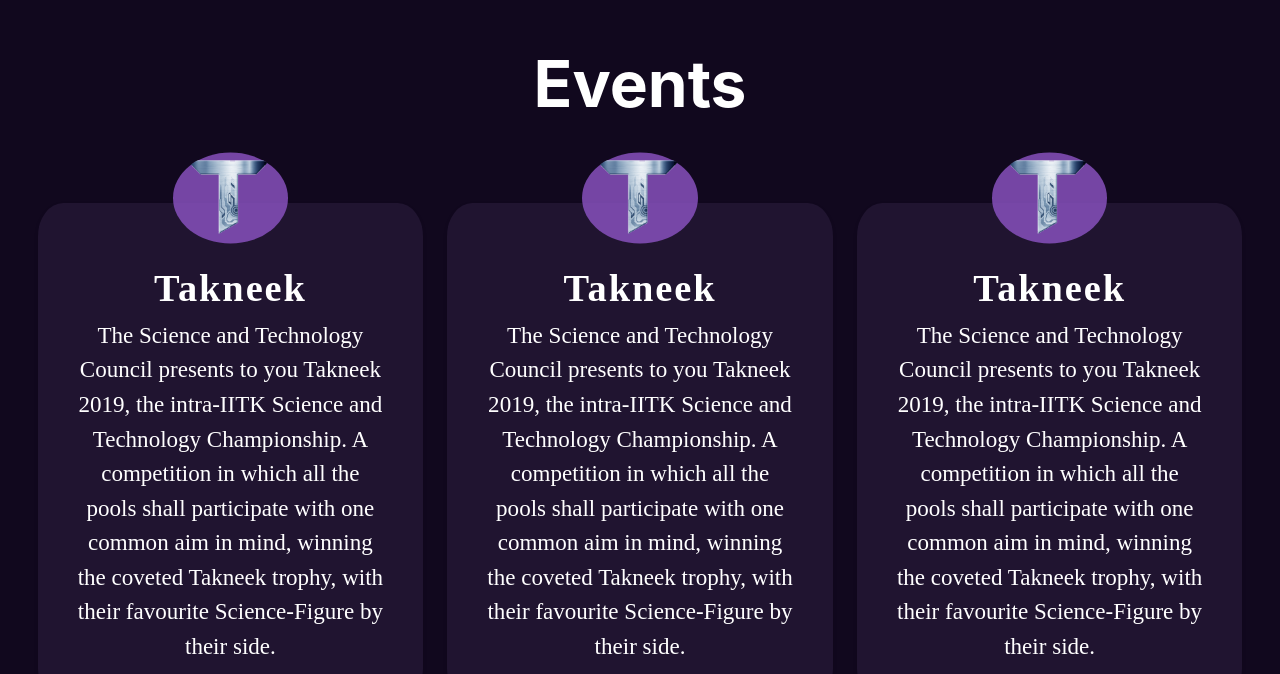
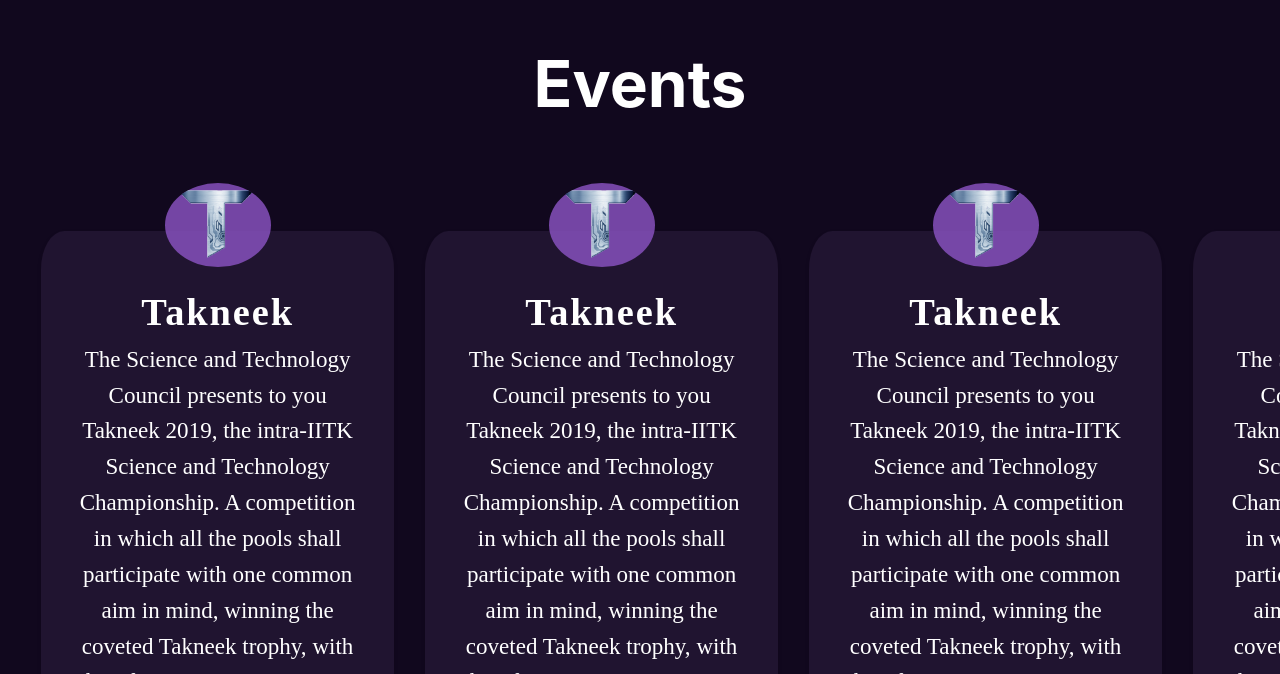
Before and after one commit to Byte-Brewer31/RoboClub-IITK-New, a React (Create React App) app: page / in a window 1280 px wide. Shown: the part 1806-2480 px from the top of the page. Built offline with nearby package versions, Linux system fonts and the light colour scheme.

Commit message:
animation

```diff
--- a/src/App.js
+++ b/src/App.js
@@ -62,6 +62,7 @@
             alignItems: 'center',
             marginTop: '5%',
             color: 'white',
+            width: "100vw"
           }}>
           <h1 style={{ fontSize: '5vw' }}>Events</h1>
           <EventRow />
--- a/src/components/events.js
+++ b/src/components/events.js
@@ -10,6 +10,8 @@
         boxShadow: "0 2px 4px rgba(0, 0, 0, 0.1)",
         margin: "1%",
         position: "relative",
+        height: "45vw",
+        width: "30vw",
       }}
     >
       <div
@@ -75,7 +77,7 @@
               fontStyle: "normal",
               fontWeight: "500",
               fontSize: "1.8vw", // Adjusted to viewport width
-              lineHeight: "2.7vw", // Adjusted to viewport width
+              lineHeight: "2.8vw", // Adjusted to viewport width
               textAlign: "center",
               color: "#FFFFFF",
             }}
@@ -90,8 +92,9 @@
 
 const EventRow = () => {
   return (
+    <div style={{ overflowX: "auto",width: "100vw", alignContent: "center", paddingTop: "2vw" }}>
       <div
-      style={{ display: "flex", justifyContent: "space-around", margin: "2%" }}
+        style={{ display: "inline-flex", margin: "2%"}}
       >
         <EventBox
           eventNumber={1}
@@ -114,6 +117,13 @@
           eventTitle="Takneek"
           eventInfo="The Science and Technology Council presents to you Takneek 2019, the intra-IITK Science and Technology Championship. A competition in which all the pools shall participate with one common aim in mind, winning the coveted Takneek trophy, with their favourite Science-Figure by their side."
         />
+        <EventBox
+          eventNumber={4}
+          backgroundColor="rgba(39, 27, 56, 0.7)"
+          eventTitle="Takneek"
+          eventInfo="The Science and Technology Council presents to you Takneek 2019, the intra-IITK Science and Technology Championship. A competition in which all the pools shall participate with one common aim in mind, winning the coveted Takneek trophy, with their favourite Science-Figure by their side."
+        />
+      </div>
     </div>
   );
 };
```
Lines whose indentation alone changed are shown as unchanged.
